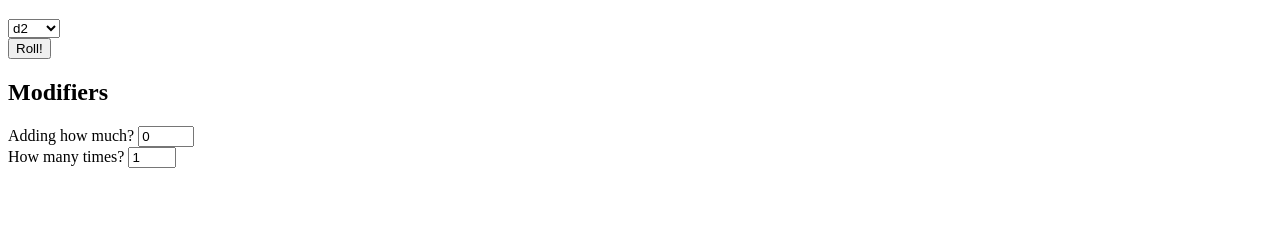
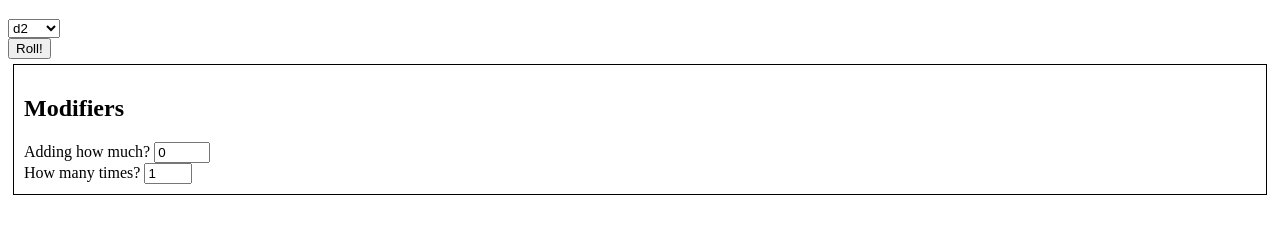
Before and after one commit to itssamich/web-dev-intro, a plain HTML site: page index.html in a window 1280 px wide. Shown: the part 61-294 px from the top of the page. Drawn offline with Linux system fonts and the light colour scheme.

Commit message:
started adding some basic styles

```diff
--- a/index.html
+++ b/index.html
@@ -3,6 +3,7 @@
     <head>
         <title>Dice Roller</title>
         <script src="index.js"></script>
+        <link rel="stylesheet" href="styles.css"/>
     </head>
     <body>
         <div id="mainContent">
--- /dev/null
+++ b/styles.css
@@ -0,0 +1,5 @@
+#addons{
+    border: 1px solid black;
+    margin: 5px;
+    padding: 10px;
+}
```
